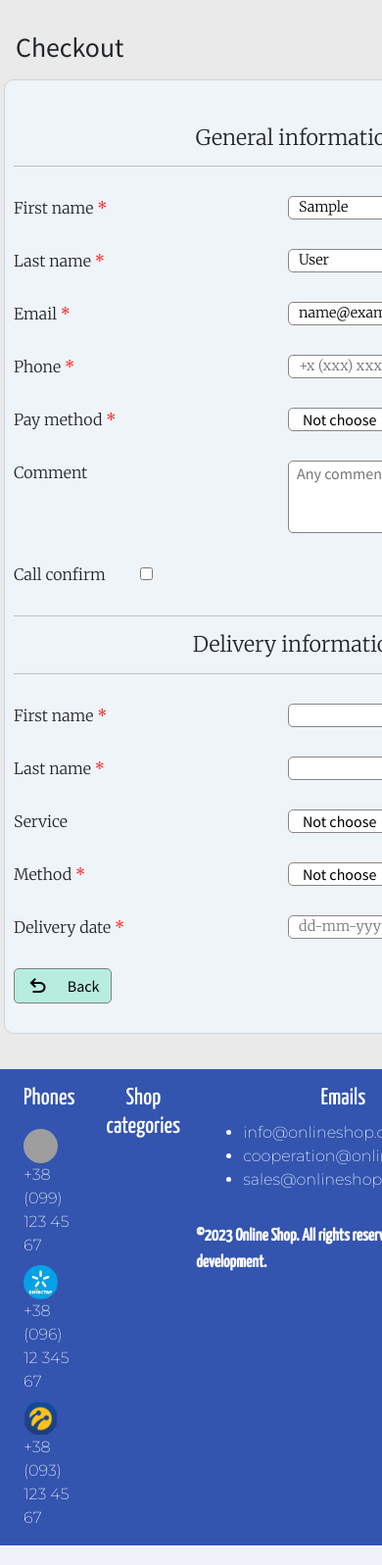
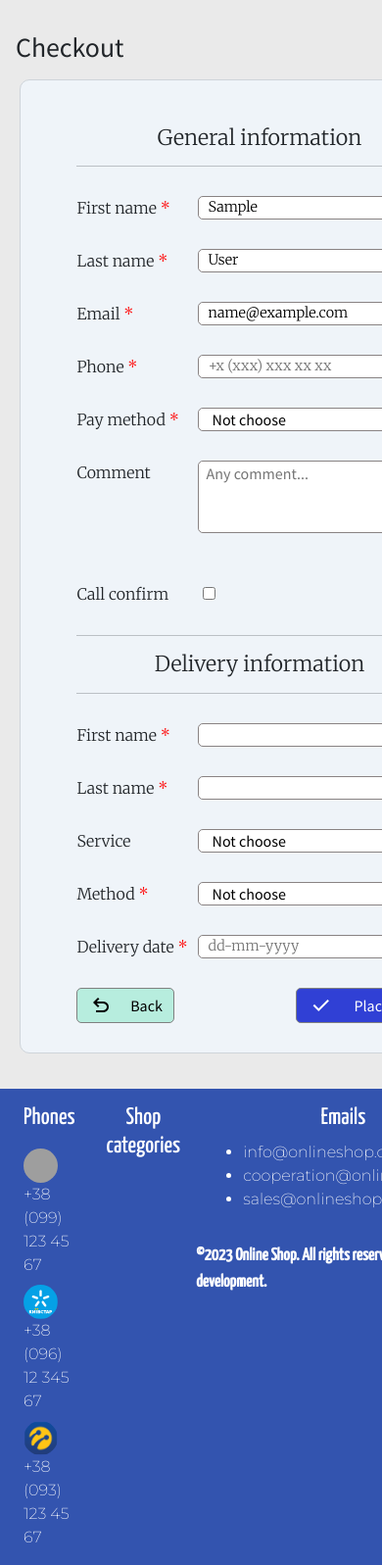
Before and after one commit to sergey-vernyk/OnlineShop, a Django app: page /orders/create/ in a window 390 px wide. Shown: the part 212-1809 px from the top of the page at 98% size. Run offline with Django 4.2, Linux system fonts and the light colour scheme; the visitor is signed in with stand-in values (Sample User, id 1); data that the repository does not hold is empty; parts of the project's set-up code (start-up, migrations or seed data) failed here and were passed over; some libraries are stand-ins or nearby versions; grey boxes are pictures that could not be loaded.

Commit message:
Updated order_create.html and orders.css for view in mobile phones.

```diff
--- a/internet_shop/int_shop/orders/static/css/orders.css
+++ b/internet_shop/int_shop/orders/static/css/orders.css
@@ -5,7 +5,7 @@ input[type="text"], input[type="email"], textarea, select, option {
 
 .block-order-info {
     width: 700px !important;
-    min-width: 600px !important;
+    min-width: 490px !important;
     display: flex;
     flex-direction: column;
     align-items: center;
@@ -15,6 +15,8 @@ input[type="text"], input[type="email"], textarea, select, option {
     padding: 1.2rem;
     margin-bottom: 1.3rem;
     margin-right: 1rem;
+    margin-left: 1rem;
+    flex: 0 1 45%;
 }
 
 .block-order-info h4 {
@@ -24,12 +26,14 @@ input[type="text"], input[type="email"], textarea, select, option {
 
 .block-purchases-info {
     width: 500px !important;
+    min-width: 335px;
     display: block;
     border: 1px solid #ced4da;
     border-radius: 10px;
     padding: 15px 5px !important;
     background-color: #DCDCDC;
     font-family: 'Merriweather', serif;
+    flex: 0 1 35%;
 }
 
 .order-form-fields {
@@ -46,7 +50,7 @@ input[type="text"], input[type="email"], textarea, select, option {
 .order-field {
     position: relative;
     float: right;
-    width: 300px;
+    width: 250px;
     padding-left: 10px;
     border-radius: 5px;
     margin-left: 10px;
@@ -65,7 +69,7 @@ input[type="text"], input[type="email"], textarea, select, option {
     float: right;
     border-radius: 5px;
     border: 1px solid #898383;
-    width: 300px;
+    width: 250px;
     padding-left: 10px;
 }
 
@@ -77,7 +81,7 @@ input[type="text"], input[type="email"], textarea, select, option {
     padding-left: 0.5rem;
     margin-left: 0.5rem;
     max-height: 80px;
-    width: 300px;
+    width: 250px;
 }
 
 .call-confirm-order-field {
@@ -131,6 +135,7 @@ input[type="text"], input[type="email"], textarea, select, option {
     width: 25% !important;
     padding-left: 0 !important;
     padding-right: 0 !important;
+    margin-right: 0.8rem;
 }
 
 .order-prod-name {
--- a/internet_shop/int_shop/orders/templates/orders/order_create.html
+++ b/internet_shop/int_shop/orders/templates/orders/order_create.html
@@ -8,11 +8,11 @@
     <link href="https://fonts.googleapis.com/css2?family=Merriweather:wght@300&display=swap" rel="stylesheet">
 {% endblock %}
 {% block content %}
-<div class="container p-3">
+<div class="container-xl p-3">
     <h1 class="my-3 d-block">Checkout</h1>
     <div class="row flex-nowrap align-items-start">
         <div class="block-order-info">
-            <form method="post" style="width: 600px; padding: 10px;">
+            <form method="post" style="padding: 10px;">
                 <!--Общие данные о заказе-->
                 <h4 class="my-3 text-center">General information</h4>
                 <hr>
@@ -20,13 +20,15 @@
                 {% for field in form %}
                     <div class="order-form-fields">
                         {% if field.label == 'Call confirm' %}
+                        <div class="d-inline-block">
                             <label class="call-confirm-order-label"
-                               for="{{ field.id_for_label }}">{{ field.label }}
-                                {% if field.field.required %}<span class="required-field">*</span>{% endif %}
-                            </label>
+                                  for="{{ field.id_for_label }}">{{ field.label }}
+                            {% if field.field.required %}<span class="required-field">*</span>{% endif %}
+                        </label>
                             <div class="call-confirm-order-field">
                                 {{ field }}
                             </div>
+                        </div>
                         {% else %}
                             <label class="order-label"
                                for="{{ field.id_for_label }}">{{ field.label }}
```
